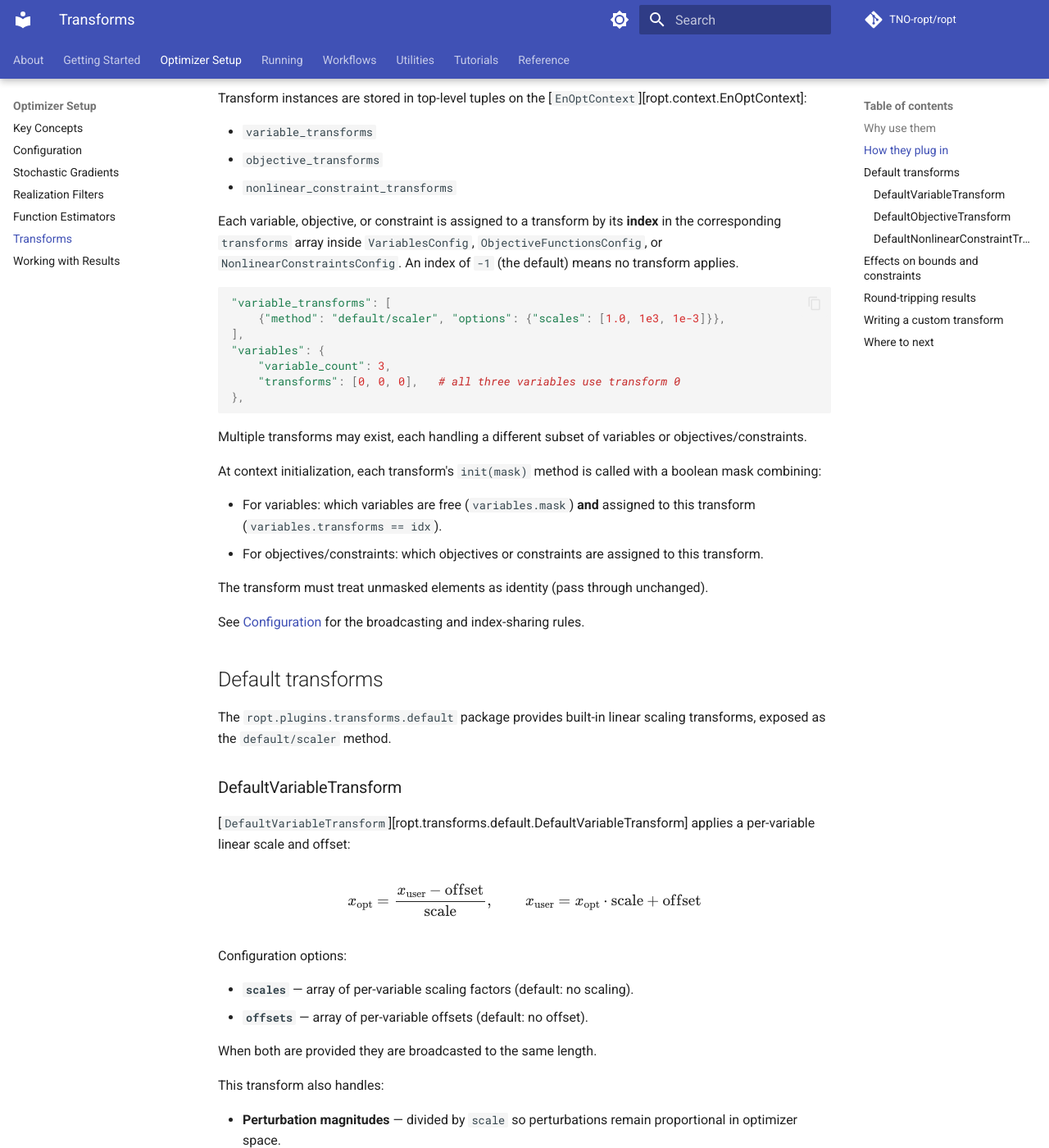
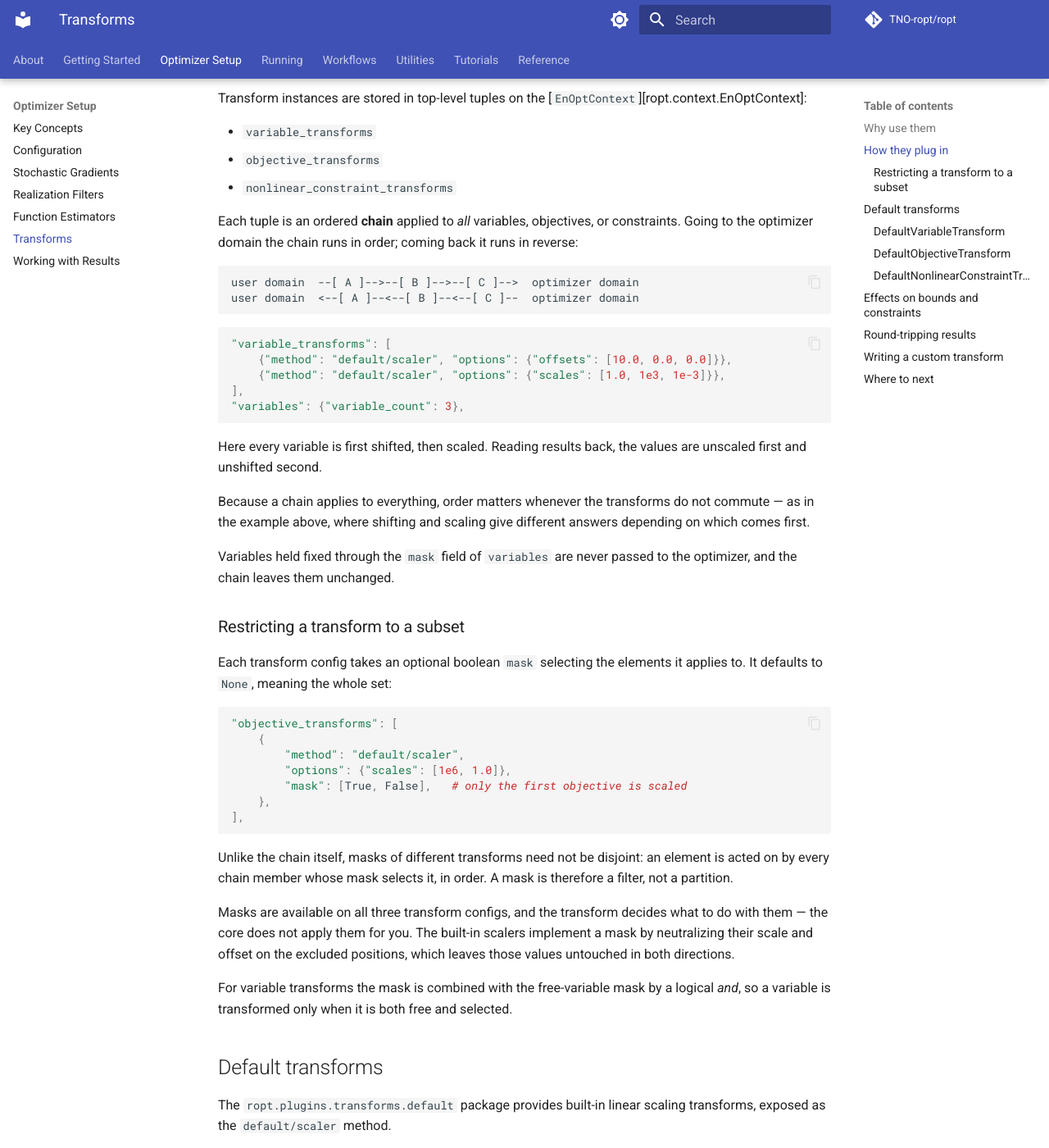
Before and after one commit to TNO-ropt/ropt, an MkDocs documentation site: the page built from docs/optimizer_setup/transforms.md, in a window 1280 px wide and 1400 px high, scrolled down 795 px. Shown: the whole window at 82% size. Built offline with MkDocs 1.6.1 and Material for MkDocs 9.7.7, drawn with Linux system fonts in a browser that asks for light colours; comment, search, counter and statistics services are not loaded; the version menu is left out; some of the changed text lies outside the part shown.

Commit message:
Apply transforms as ordered chains instead of per-element masks

````diff
--- a/docs/optimizer_setup/transforms.md
+++ b/docs/optimizer_setup/transforms.md
@@ -30,37 +30,60 @@ Transform instances are stored in top-level tuples on the
 - `objective_transforms`
 - `nonlinear_constraint_transforms`
 
-Each variable, objective, or constraint is assigned to a transform by its
-**index** in the corresponding `transforms` array inside `VariablesConfig`,
-`ObjectiveFunctionsConfig`, or `NonlinearConstraintsConfig`. An index of `-1`
-(the default) means no transform applies.
+Each tuple is an ordered **chain** applied to *all* variables, objectives, or
+constraints. Going to the optimizer domain the chain runs in order; coming back
+it runs in reverse:
+
+```text
+user domain  --[ A ]-->--[ B ]-->--[ C ]-->  optimizer domain
+user domain  <--[ A ]--<--[ B ]--<--[ C ]--  optimizer domain
+```
 
 ```python
 "variable_transforms": [
+    {"method": "default/scaler", "options": {"offsets": [10.0, 0.0, 0.0]}},
     {"method": "default/scaler", "options": {"scales": [1.0, 1e3, 1e-3]}},
 ],
-"variables": {
-    "variable_count": 3,
-    "transforms": [0, 0, 0],   # all three variables use transform 0
-},
+"variables": {"variable_count": 3},
 ```
 
-Multiple transforms may exist, each handling a different subset of variables or
-objectives/constraints.
+Here every variable is first shifted, then scaled. Reading results back, the
+values are unscaled first and unshifted second.
 
-At context initialization, each transform's `init(mask)` method is called
-with a boolean mask combining:
+Because a chain applies to everything, order matters whenever the transforms do
+not commute — as in the example above, where shifting and scaling give
+different answers depending on which comes first.
 
-- For variables: which variables are free (`variables.mask`) **and** assigned
-  to this transform (`variables.transforms == idx`).
-- For objectives/constraints: which objectives or constraints are assigned to
-  this transform.
+Variables held fixed through the `mask` field of `variables` are never passed
+to the optimizer, and the chain leaves them unchanged.
 
-The transform must treat unmasked elements as identity (pass through
-unchanged).
+### Restricting a transform to a subset
 
-See [Configuration](configuration.md) for the broadcasting and index-sharing
-rules.
+Each transform config takes an optional boolean `mask` selecting the elements
+it applies to. It defaults to `None`, meaning the whole set:
+
+```python
+"objective_transforms": [
+    {
+        "method": "default/scaler",
+        "options": {"scales": [1e6, 1.0]},
+        "mask": [True, False],   # only the first objective is scaled
+    },
+],
+```
+
+Unlike the chain itself, masks of different transforms need not be disjoint: an
+element is acted on by every chain member whose mask selects it, in order. A
+mask is therefore a filter, not a partition.
+
+Masks are available on all three transform configs, and the transform decides
+what to do with them — the core does not apply them for you. The built-in
+scalers implement a mask by neutralizing their scale and offset on the excluded
+positions, which leaves those values untouched in both directions.
+
+For variable transforms the mask is combined with the free-variable mask by a
+logical *and*, so a variable is transformed only when it is both free and
+selected.
 
 ## Default transforms
 
@@ -128,8 +151,8 @@ converting back to user domain.
 
 ## Effects on bounds and constraints
 
-During context initialization, `ropt` automatically applies variable transforms
-to:
+During context initialization, `ropt` automatically applies the variable
+transform chain to:
 
 - Variable **lower and upper bounds** (via `to_optimizer`).
 - **Perturbation magnitudes** (via `magnitudes_to_optimizer`).
@@ -169,12 +192,17 @@ Custom transforms are plugins implementing one of the three base classes —
 [`ObjectiveTransform`][ropt.transforms.ObjectiveTransform], or
 [`NonlinearConstraintTransform`][ropt.transforms.NonlinearConstraintTransform]
 — whose docstrings document the lifecycle and the methods to implement.
-`VariableTransform` is the most involved, since variables also interact with
-bounds and linear constraints.
+`VariableTransform` is the most involved: variables also interact with bounds
+and linear constraints, and it is the only one that receives the free-variable
+mask, through `set_free_mask`.
+
+A transform only needs to describe its own step; `ropt` takes care of running
+the chain in the right order in each direction. `to_optimizer` and
+`from_optimizer` must be inverses, otherwise results cannot be mapped back.
 
 ## Where to next
 
-- [Realization Filters](realization_filters.md) — also configured via
-  index-sharing.
+- [Realization Filters](realization_filters.md) — selecting realizations per
+  objective or constraint.
 - [Configuration](configuration.md) — broadcasting and index-sharing rules in
   context.
````
Also changed, not shown: docs/optimizer_setup/configuration.md (+34 -26 lines), 16 other files.
